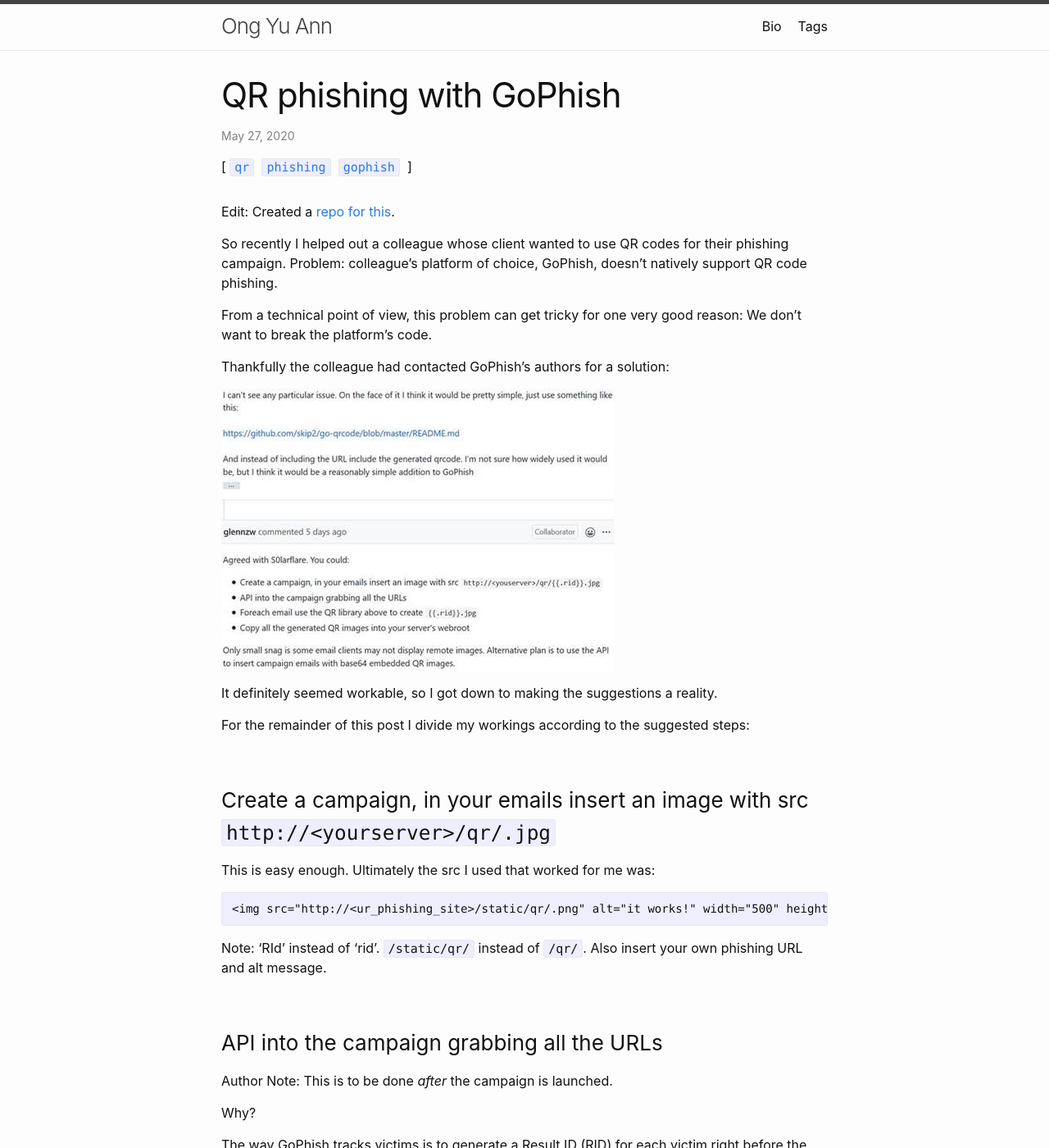
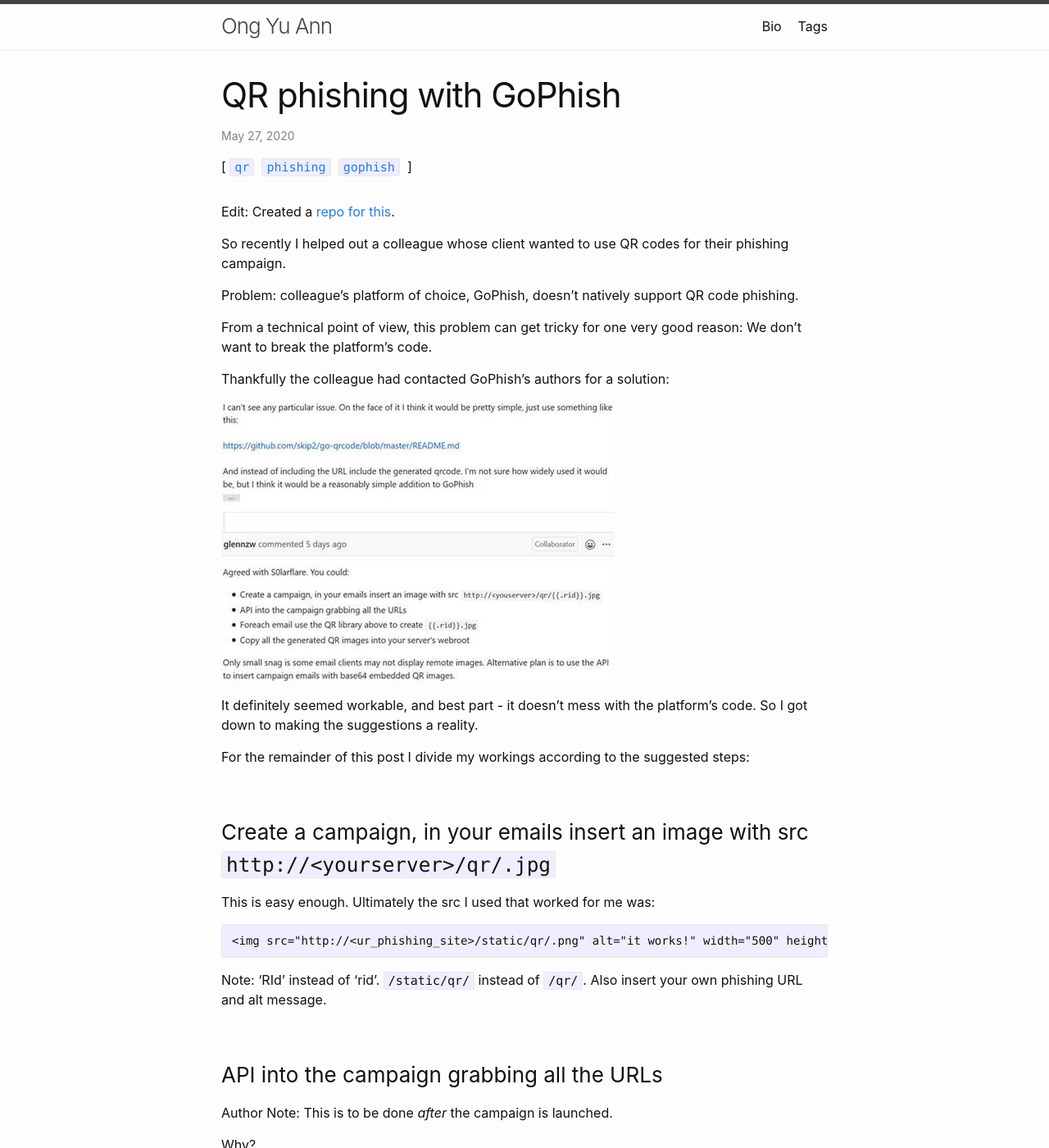
Before and after one commit to ongyuann/ongyuann.github.io, a Jekyll site: the page built from _posts/2020-05-27-qr-phishing-with-gophish.md, in a window 1280 px wide and 1400 px high. Shown: the whole window at 82% size. Built offline with Jekyll 4.4.1, drawn with Linux system fonts in a browser that asks for light colours.

Commit message:
Update 2020-05-27-qr-phishing-with-gophish.md

```diff
--- a/_posts/2020-05-27-qr-phishing-with-gophish.md
+++ b/_posts/2020-05-27-qr-phishing-with-gophish.md
@@ -15,7 +17,7 @@
 <img src="https://raw.githubusercontent.com/ongyuann/ongyuann.github.io/master/images/gophish_qr.jpg" alt="GoPhish actually rocks" class="inline"/>
 
 
-It definitely seemed workable, so I got down to making the suggestions a reality.
+It definitely seemed workable, and best part - it doesn't mess with the platform's code. So I got down to making the suggestions a reality.
 
 For the remainder of this post I divide my workings according to the suggested steps:
 
```
Also changed, not shown: other parts of _posts/2020-05-27-qr-phishing-with-gophish.md (+3 -1 lines).
